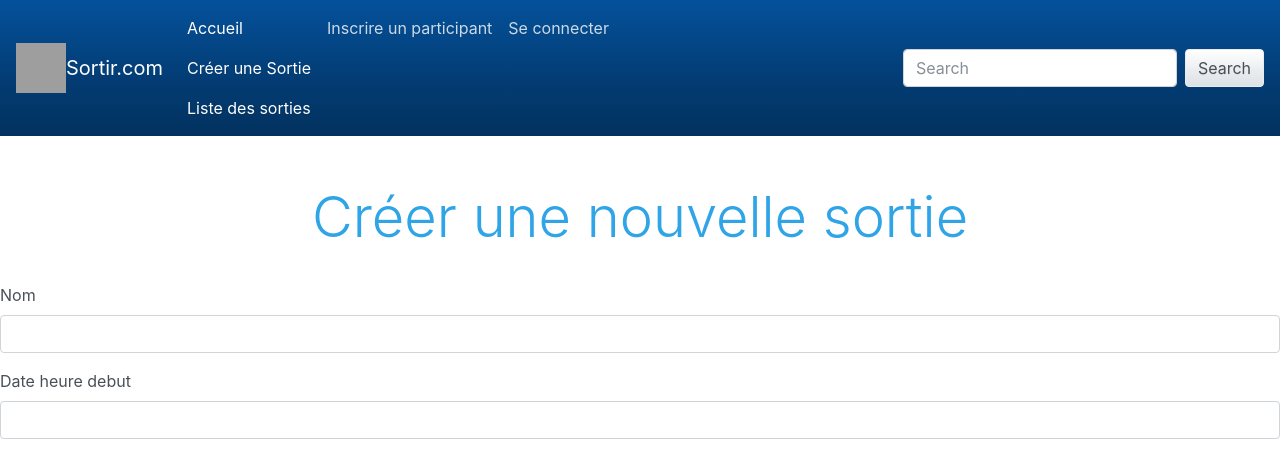
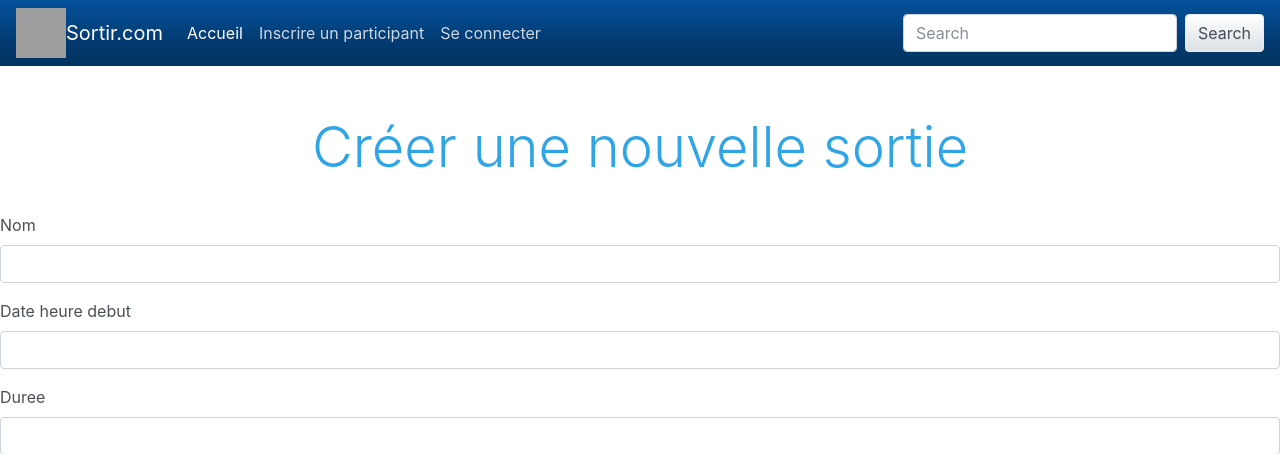
Before and after one commit to Ldum777/projetSortir, a Symfony app: template templates/sortie/create.html.twig in a window 1280 px wide. Shown: the top 454 px of the page. Run offline with Twig, Linux system fonts and the light colour scheme; the template is opened without the code that fills it, so the values that code supplies are empty; form fields are guessed from the names that the template uses; some libraries are stand-ins or nearby versions; grey boxes are pictures that could not be loaded.

Commit message:
bouton ok

```diff
--- a/templates/base.html.twig
+++ b/templates/base.html.twig
@@ -29,12 +29,6 @@
                         <a class="nav-link" href="{{ url('home_home') }}">Accueil
                             <span class="sr-only">(current)</span>
                         </a>
-                        <a class="nav-link" href="{{ url('sortie_create') }}">Créer une Sortie
-                            <span class="sr-only">(current)</span>
-                        </a>
-                        <a class="nav-link" href="{{ url('sortie_liste') }}">Liste des sorties
-                            <span class="sr-only">(current)</span>
-                        </a>
                     </li>
 
                     {% if app.user is null %}
@@ -56,6 +50,13 @@
                             <span class="sr-only">(current)</span>
                         </a>
                     </li>
+
+                        <li class="nav-item ">
+                        <a class="nav-link" href="{{ url('sortie_liste') }}">Liste des sorties
+                            <span class="sr-only">(current)</span>
+                        </a>
+                    </li>
+
                     {% endif %}
 
                 </ul>
```
